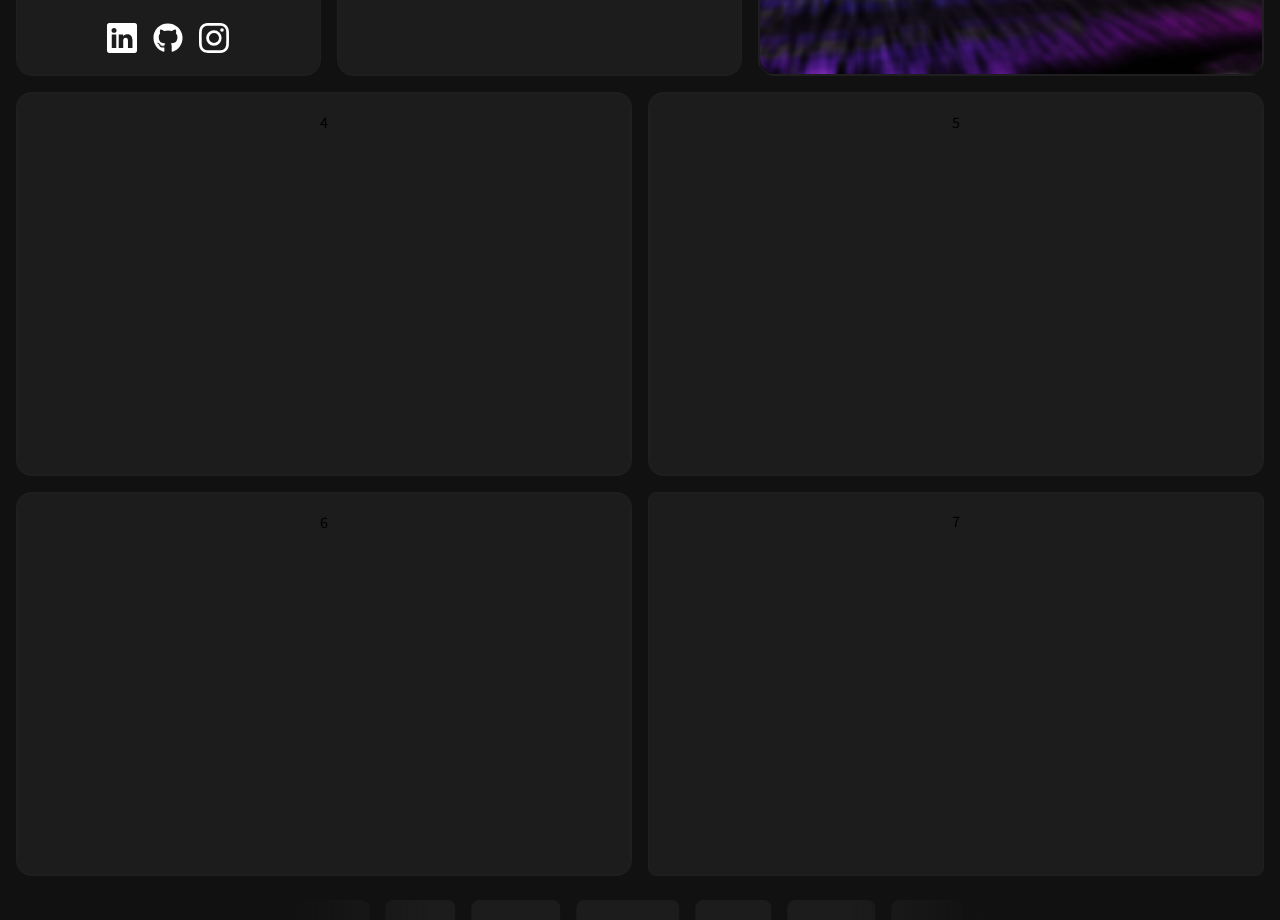
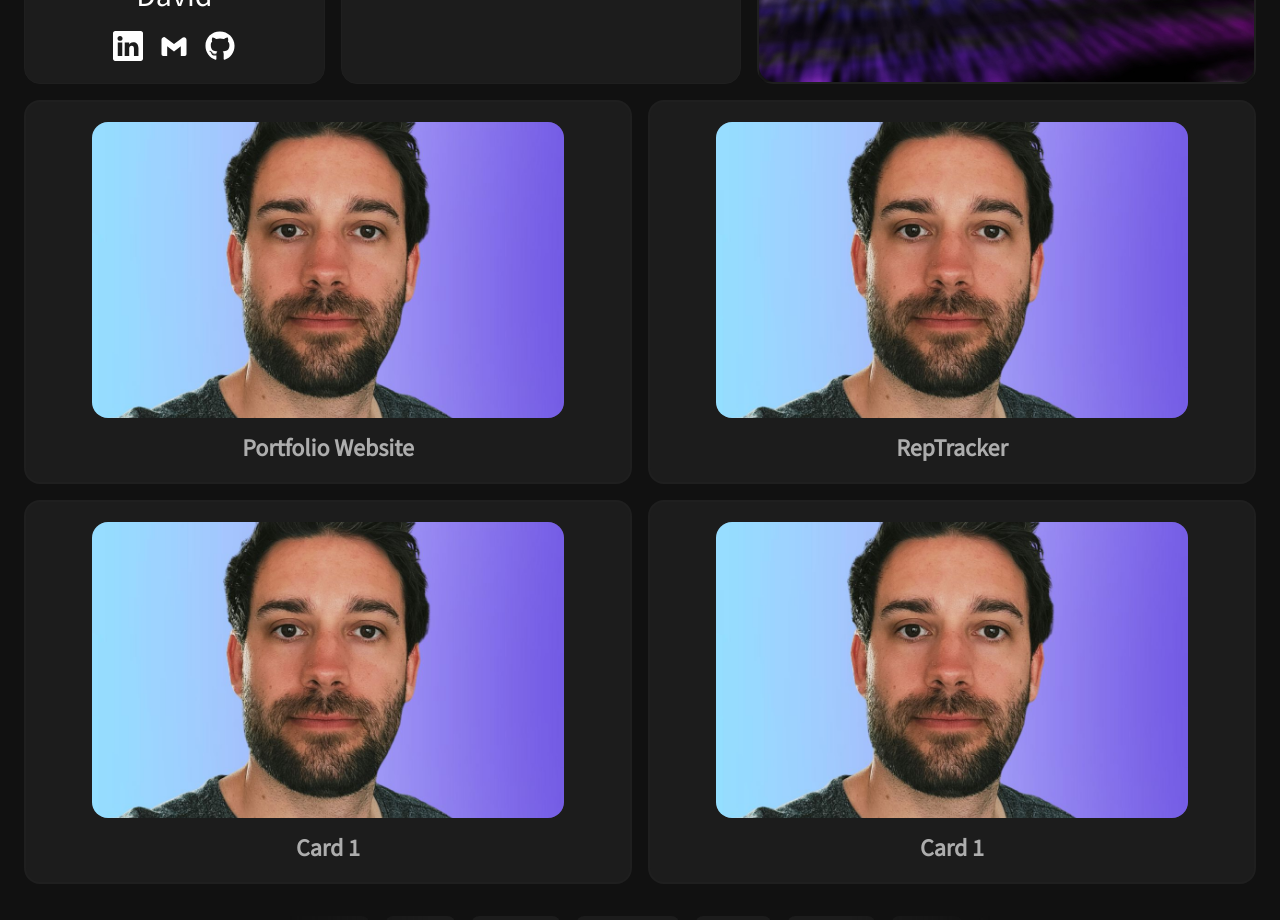
Before and after one commit to dejv0ld/Portfolio-Website, a React (Vite) app: page / in a window 1280 px wide. Shown: the part 560-1480 px from the top of the page. Built offline with nearby package versions, Linux system fonts and the light colour scheme.

Commit message:
added links to icons and added animated cards

```diff
--- a/src/components/HomePageGrid/HomePageGrid.jsx
+++ b/src/components/HomePageGrid/HomePageGrid.jsx
@@ -2,8 +2,9 @@
 /* eslint-disable no-unused-vars */
 import React, { useState, useEffect } from 'react';
 import './HomePageGridStyle.css';
-import { BsLinkedin, BsInstagram } from "react-icons/bs";
-import { FaGithub } from "react-icons/fa";
+import { BsLinkedin, BsInstagram } from 'react-icons/bs';
+import { FaGithub } from 'react-icons/fa';
+import { BiLogoGmail } from 'react-icons/bi';
 
 export const HomePageGrid = () => {
   const [displayText, setDisplayText] = useState('');
@@ -41,20 +42,35 @@ export const HomePageGrid = () => {
   }, [charIndex, isDeleting, stringIndex, strings]);
 
   return (
-    <div className="m-4">
+    <div className="m-6">
       <div className="flex flex-col md:flex-row gap-4 mb-4 mt-4">
         <div className="bg-darkgray p-6 h-96 rounded-2xl border border-gridBorderColor md:w-1/4 lg:w-1/4 flex-div1">
           {' '}
-          <img className='profile-image'
+          <img
+            className="profile-image"
             src=".\src\assets\images\Namnlös design (2).jpg"
-            alt="binary code, ones and zeros"
+            alt="Profile picture of DAvid Johnson"
           />
           <h2 className="p-3 text-white">David</h2>
           <div className="flex gap-4 flex-grow-1 justify-center">
-          <BsLinkedin size={30} color="white"/>
-          <FaGithub size={30} color="white"/>
-          <BsInstagram size={30} color="white"/>
-
+            <BsLinkedin className="icon" size={30} color="white" />
+            <BiLogoGmail
+              className="icon"
+              size={30}
+              color="white"
+              onClick={() => {
+                window.location.href = 'mailto:david_johnson_1992@hotmail.com';
+              }}
+            />
+            {/*Navigate to github page*/}
+            <FaGithub
+              className="icon"
+              size={30}
+              color="white"
+              onClick={() => {
+                window.open('https://github.com/dejv0ld', '_blank');
+              }}
+            />
           </div>
         </div>
         <div className="bg-darkgray p-4 h-24 md:h-96 lg:h-96 rounded-lg border border-gridBorderColor md:w-1/3 lg:w-1/3 typewriter-div">
@@ -67,8 +83,14 @@ export const HomePageGrid = () => {
         </div>
         <div className="bg-darkgray  h-48 md:h-96 lg:h-96 rounded-lg border border-gridBorderColor md:w-5/12 lg:w-5/12 grid-div1">
           <div className="content-container">
-            <h2 className="contact-heading">Contact Me</h2>
-            <button className="contact-button">Click Here</button>
+            <button
+              className="contact-button"
+              onClick={() => {
+                window.location.href = 'mailto:david_johnson_1992@hotmail.com';
+              }}
+            >
+              Connect
+            </button>
           </div>
           <img
             className="coding-image"
@@ -77,18 +99,73 @@ export const HomePageGrid = () => {
           />
         </div>
       </div>
-      <div className="grid grid-cols-1 md:grid-cols-2 gap-4">
-        <div className="bg-darkgray p-4 h-96 rounded-lg border border-gridBorderColor grid-div">
-          4
+      <div className="grid grid-cols-1 md:grid-cols-2 gap-4 bottom-grid-container">
+        <div className="bg-darkgray p-4 h-96 rounded-lg border border-gridBorderColor grid-div custom-card">
+          <div className="img-box">
+            <img
+              src=".\src\assets\images\Namnlös design (2).jpg"
+              alt="profile picture of david"
+            ></img>
+          </div>
+          <div className="custom-content">
+            <h2>Portfolio Website</h2>
+            <p>
+              I built this portfolio website using React and Tailwind CSS. It is
+              a responsive website that showcases my skills and projects.
+            </p>
+            <a href="">Read More</a>
+          </div>
         </div>
-        <div className="bg-darkgray p-4 h-96 rounded-lg border border-gridBorderColor grid-div">
-          5
+        <div className="bg-darkgray p-4 h-96 rounded-lg border border-gridBorderColor grid-div custom-card">
+          <div className="img-box">
+            <img
+              src=".\src\assets\images\Namnlös design (2).jpg"
+              alt="profile picture of david"
+            ></img>
+          </div>
+          <div className="custom-content">
+            <h2>RepTracker</h2>
+            <p>
+              Cross-platform mobile application built using React Native,
+              TypeScript and Redux Toolkit. It allows users to log their
+              workouts and track their progress using graphs.
+            </p>
+            <a href="">Read More</a>
+          </div>
         </div>
-        <div className="bg-darkgray p-4 h-96 rounded-lg border border-gridBorderColor grid-div">
-          6
+        <div className="bg-darkgray p-4 h-96 rounded-lg border border-gridBorderColor grid-div custom-card">
+          <div className="img-box">
+            <img
+              src=".\src\assets\images\Namnlös design (2).jpg"
+              alt="profile picture of david"
+            ></img>
+          </div>
+          <div className="custom-content">
+            <h2>Card 1</h2>
+            <p>
+              Lorem ipsum dolor, sit amet consectetur adipisicing elit. Numquam
+              magnam perferendis quibusdam soluta totam odio sit! Ipsa iure
+              voluptate neque placeat ab ad quae.
+            </p>
+            <a href="">Read More</a>
+          </div>
         </div>
-        <div className="bg-darkgray p-4 h-96 rounded-lg border border-gridBorderColor">
-          7
+        <div className="bg-darkgray p-4 h-96 rounded-lg border border-gridBorderColor grid-div custom-card">
+          <div className="img-box">
+            <img
+              src=".\src\assets\images\Namnlös design (2).jpg"
+              alt="profile picture of david"
+            ></img>
+          </div>
+          <div className="custom-content">
+            <h2>Card 1</h2>
+            <p>
+              Lorem ipsum dolor, sit amet consectetur adipisicing elit. Numquam
+              magnam perferendis quibusdam soluta totam odio sit! Ipsa iure
+              voluptate neque placeat ab ad quae.
+            </p>
+            <a href="">Read More</a>
+          </div>
         </div>
       </div>
     </div>
--- a/src/components/HomePageGrid/HomePageGridStyle.css
+++ b/src/components/HomePageGrid/HomePageGridStyle.css
@@ -23,7 +23,6 @@
   align-items: center;
   display: flex;
   border-radius: 1rem;
-
 }
 
 .typewriter-div > h1 > span {
@@ -44,20 +43,17 @@
   height: 70%;
   width: 100%;
   border-radius: 1rem;
-
 }
 
 .grid-div {
   border: 2px solid var(--grid-border-color);
   border-radius: 1rem;
-
 }
 
 .grid-div1 {
   position: relative;
   border: 2px solid var(--grid-border-color);
   border-radius: 1rem;
-
 }
 
 .grid-div1::after {
@@ -82,25 +78,163 @@
   text-align: center;
   color: white;
   z-index: 1;
-  ;
 }
 
 h2 {
   font-size: 2rem;
-
 }
 
-button {
+.contact-button {
   background-color: rgba(0, 0, 0, 0.6);
   color: white;
-  padding: 0.5rem 1rem;
+  padding: 1rem 2rem;
   border-radius: 0.5rem;
   border: none;
   cursor: pointer;
-  margin-top: .5rem;
+  margin-top: 0.5rem;
+  font-size: 1.5rem;
 }
 
 button:hover {
   background-color: rgba(0, 0, 0, 0.8);
   box-shadow: 0px 0px 5px rgba(255, 254, 254, 0.5); /* Add this line */
 }
+
+.icon {
+  cursor: pointer;
+}
+
+.bottom-grid-container {
+  position: relative;
+  display: grid;
+  flex-wrap: wrap;
+  gap: 1rem;
+}
+
+.bottom-grid-container .custom-card {
+  position: relative;
+  display: flex;
+  justify-content: center;
+  align-items: flex-start;
+  width: 100%;
+  max-width: 100%;
+  height: 24rem;
+  background: var(dark-gray-color);
+  border-radius: 1rem;
+  transition: 0.5s;
+  border: 2px solid var(--grid-border-color);
+  }
+
+.bottom-grid-container .custom-card:hover {
+  height: 24rem;
+}
+
+.bottom-grid-container .custom-card .img-box {
+  position: absolute;
+  top: 20px;
+  width: 78%;
+  height: 78%;
+  background: #333;
+  border-radius: 1rem;
+  overflow: hidden;
+  transition: 0.5s;
+}
+
+.bottom-grid-container .custom-card:hover .img-box {
+  top: -100px;
+  scale: 0.75;
+  box-shadow: 0 15px 45px rgba(0, 0, 0, 0.2);
+}
+
+.bottom-grid-container .custom-card .img-box img {
+  position: absolute;
+  top: 0;
+  left: 0;
+  width: 100%;
+  height: 100%;
+  object-fit: cover;
+}
+
+.bottom-grid-container .custom-card .custom-content {
+  position: absolute;
+  top: 20.5rem;
+  width: 100%;
+  height: 35px;
+  padding: 0 30px;
+  text-align: center;
+  transition: 0.5s;
+  overflow: hidden;
+}
+
+.bottom-grid-container .custom-card:hover .custom-content {
+  top: 11.3rem;
+  height: 250px;
+}
+
+.bottom-grid-container .custom-card .custom-content h2 {
+  font-size: 1.5rem;
+  font-weight: 700;
+  color: var(--gray-color);
+}
+
+.bottom-grid-container .custom-card .custom-content p {
+  color: white;
+}
+
+.bottom-grid-container .custom-card .custom-content a {
+  position: relative;
+  top: 15px;
+  display: inline-block;
+  padding: 12px 25px;
+  text-decoration: none;
+  background-color: black;
+  color: #fff;
+  font-weight: 500;
+  border-radius: 0.5rem;
+}
+
+.bottom-grid-container .custom-card .custom-content a:hover {
+  opacity: 0.8;
+}
+
+@media (max-width: 480px) {
+  /*   .bottom-grid-container .custom-card {
+    width: 230px;
+    border-radius: 15px;
+  } */
+
+  /*   .bottom-grid-container .custom-card .img-box {
+    width: 185px;
+    border-radius: 10px;
+  } */
+
+
+
+
+  .bottom-grid-container .custom-card .custom-content p {
+    font-size: 0.8rem;
+  }
+
+  .bottom-grid-container .custom-card .custom-content a {
+    font-size: 0.9rem;
+  }
+  .bottom-grid-container .custom-card:hover {
+    height: 24rem;
+  }
+}
+
+@media (max-width: 948px) {
+  .bottom-grid-container .custom-card:hover .custom-content {
+    top: 9rem;
+    height: 250px;
+  }
+
+
+  .bottom-grid-container .custom-card .img-box {
+    border-radius: 10px;
+  }
+  .bottom-grid-container .custom-card:hover .img-box {
+    border-radius: 10px;
+    height: 70%;
+  }
+}
```
Also changed, not shown: 1 other file (tests, documents, lock files or other folders).
